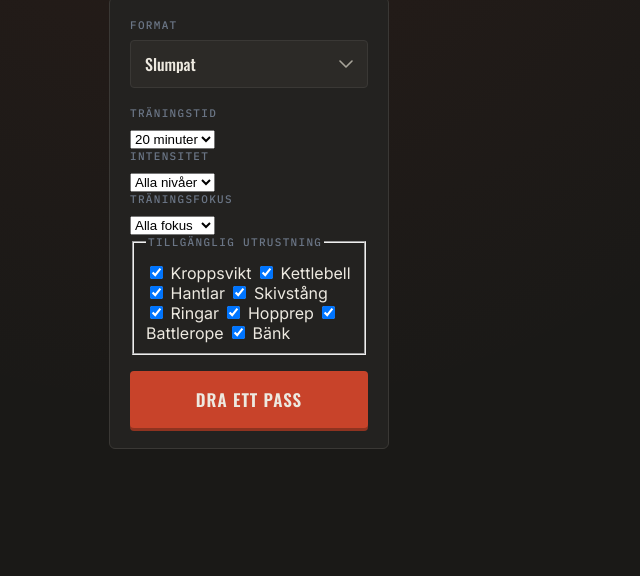
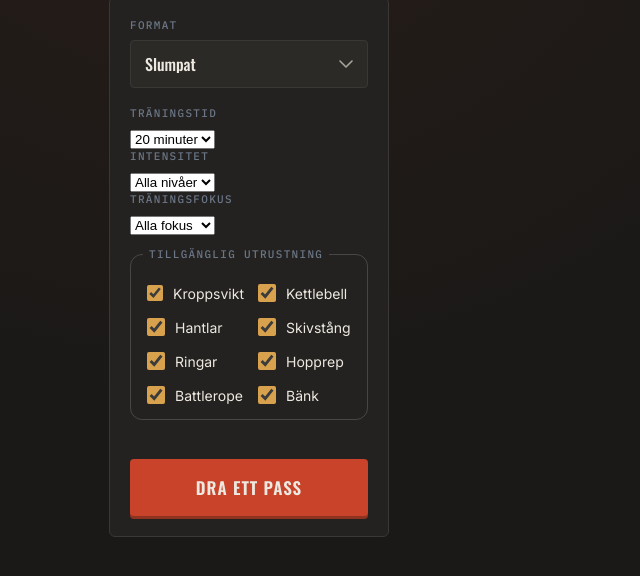
Before and after one commit to gangermark/Garage-WOD, a plain HTML site: page index.html in a window 1280 px wide. Shown: the part 122-698 px from the top of the page, without its empty margins (41-681 px from the left). Drawn offline with nearby package versions, Linux system fonts and the light colour scheme.

Commit message:
Garage WOD 2.1 hybrid: css/style.css

```diff
--- a/css/style.css
+++ b/css/style.css
@@ -375,3 +375,11 @@ button#pull:hover{background:#d34e33;}
   min-height: 48px;
   touch-action: manipulation;
 }
+/* Garage WOD 2.1 */
+.equipment-options{border:1px solid rgba(180,180,180,.25);border-radius:12px;padding:12px;margin:12px 0;display:grid;grid-template-columns:repeat(2,minmax(0,1fr));gap:10px}
+.equipment-options legend{padding:0 6px}
+.equipment-options label{display:flex;align-items:center;gap:7px;font-size:14px;cursor:pointer}
+.equipment-options input{width:18px;height:18px;accent-color:#d8a14d}
+.filter-status{font-size:13px;line-height:1.5;min-height:1em}
+.swap-movement{font-size:12px;padding:7px 10px;margin:6px 0;border-radius:8px;white-space:nowrap}
+@media(max-width:380px){.equipment-options{grid-template-columns:1fr}}
```
